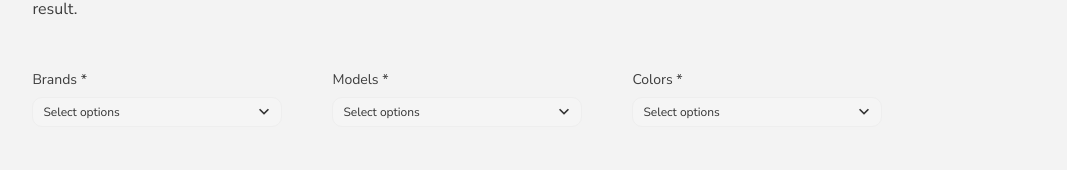
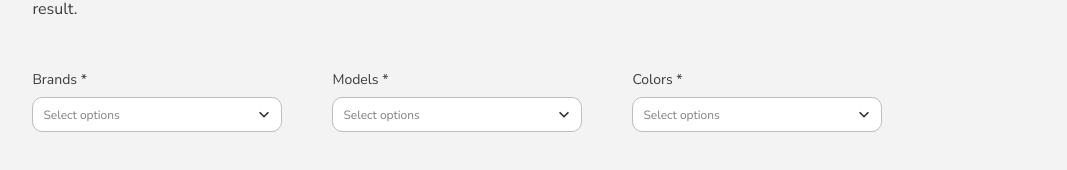
Before and after one commit to quirinojess/react-dependent-multiselect, a React (Vite) app: page / in a window 1280 px wide. Shown: the part 136-306 px from the top of the page, without its empty margins (102-1169 px from the left). Built offline with nearby package versions, Linux system fonts and the light colour scheme.

Commit message:
Styles: Adjusts in style multiselect

```diff
--- a/src/components/Multiselect/index.module.css
+++ b/src/components/Multiselect/index.module.css
@@ -1,29 +1,46 @@
+/*  Defines the size of the box */
+
+.selectContainer {
+ position: relative;
+ width: 100%;
+}
+
+/*  Defines the label appearance */
+
 .label {
  margin-bottom: 8px;
  font-size: 14px;
 }
 
+/*  Defines the select box appearance */
+
 .select {
- background: #f5f5f5;
- border: 1px solid #eeeeee;
- width: 100%;
- height: 30px;
+ width: 100% !important;
+ background: var(--white);
+ border: 1px solid;
+ border-color: var(--grey-light);
+ height: 35px;
  padding: 3px 5px;
  display: flex;
  justify-content: space-around;
  align-items: center;
  border-radius: 10px;
 }
+
+/* Defines the width and style for placeholder */
+
 .selectPlaceholder {
  width: 95% !important;
- padding-left: 5px;
+ padding: 5px;
  text-align: left;
- color: #333333;
+ color: var(--grey);
  font-size: 12px;
  white-space: nowrap;
  overflow: hidden;
  text-overflow: ellipsis;
 }
+
+/*  Defines the appearance of selected items  */
 
 .selectPlaceholder ul {
  margin: 0;
@@ -34,10 +51,12 @@
 .selectPlaceholder li {
  padding: 5px;
  border-radius: 3px;
- background: #e9e9e9;
+ background: var(--off-white);
  margin: 0 3px;
  list-style: none;
 }
+
+/*  Defines the appearance of action selectors  */
 
 .selectClear {
  max-width: 25px !important;
@@ -61,23 +80,26 @@
  width: 20px;
 }
 
+/*  Defines the appearance of box options  */
+
 .selectOptions {
- background: #f5f5f5;
+ width: 100% !important;
+ background: var(--white);
  border-radius: 0 0 10px 10px;
- width: 100%;
  max-height: 200px;
  overflow: scroll;
  padding: 7px 5px 0px 5px;
+ position: absolute;
+ top: 65px;
+ z-index: 1;
  display: flex;
  flex-direction: column;
  align-items: flex-start;
  justify-content: flex-start;
- position: absolute;
- z-index: 1;
  overflow-x: hidden;
 }
 .selectOptions ul {
- width: 100%;
+ width: 100% !important;
  margin: 0;
  padding: 0;
 }
@@ -87,7 +109,8 @@
  list-style: none;
  padding: 5px 0;
  color: grey;
- border-bottom: 0.5px solid white;
+ border-bottom: 0.5px solid;
+ border-color: var(--off-white);
  font-size: 12px;
  display: flex;
  flex-direction: row;
@@ -98,13 +121,3 @@
  padding-left: 10px;
  max-width: 80%;
 }
-
-.button button {
- width: 100%;
- margin-top: 20px;
- margin-left: -10px;
- border: 0;
- background: #333333;
- padding: 5px 0;
- color: white;
-}
```
